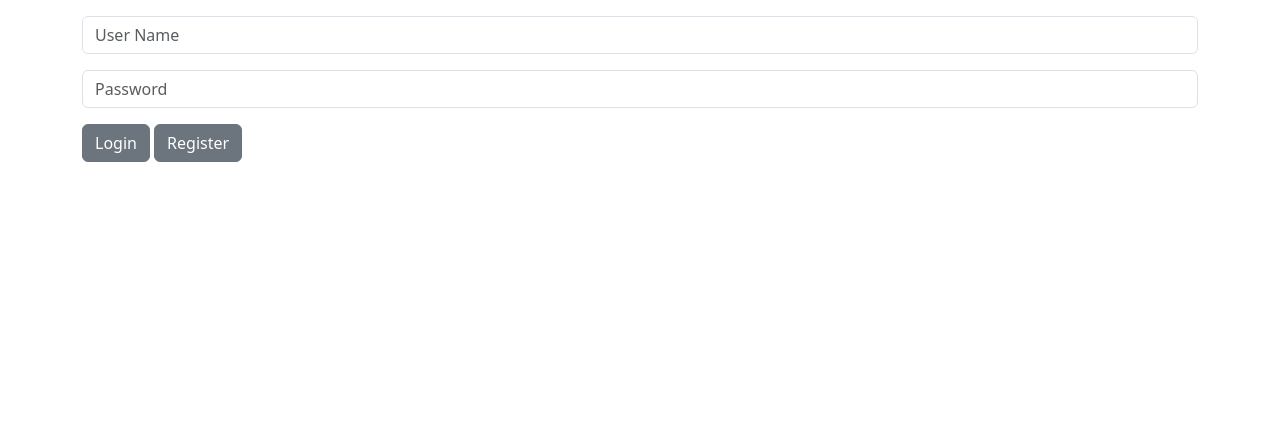
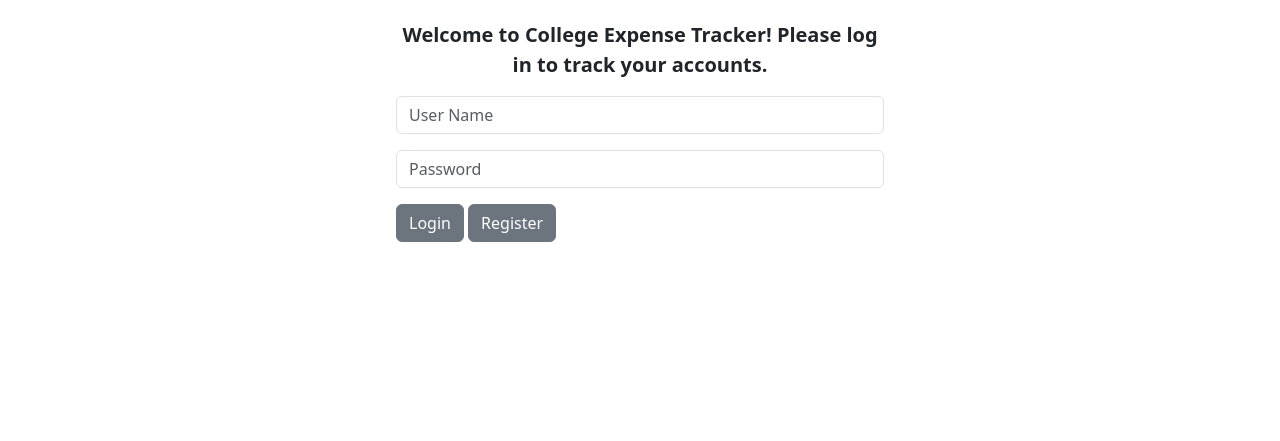
Before and after one commit to ahorner54/CollegeExpenseTracker, a Django app: page /login/ in a window 1280 px wide. Shown: the part 57-498 px from the top of the page. Run offline with Django 5.2, Linux system fonts and the light colour scheme.

Commit message:
added message and spacing changes to login page

```diff
--- a/ExpenseTracker/budget/static/css/styles.css
+++ b/ExpenseTracker/budget/static/css/styles.css
@@ -5,3 +5,14 @@
     left: 0;
     width: 100%;
 }
+
+.login-input {
+    width: 40%;
+    padding-top: 20px;
+}
+
+.login-input p {
+    font-size: 20px;
+    font-weight: bold;
+    text-align: center;
+}
--- a/ExpenseTracker/budget/templates/budget/home.html
+++ b/ExpenseTracker/budget/templates/budget/home.html
@@ -32,7 +32,8 @@
         {% endblock semester %}
 
     {% else %}
-        <div class="container">
+        <div class="container login-input">
+            <p>Welcome to College Expense Tracker! Please log in to track your accounts.</p>
             {% include './login.html' %}
         </div>
     {% endif %}
```
Also changed, not shown: ExpenseTracker/db.sqlite3.
